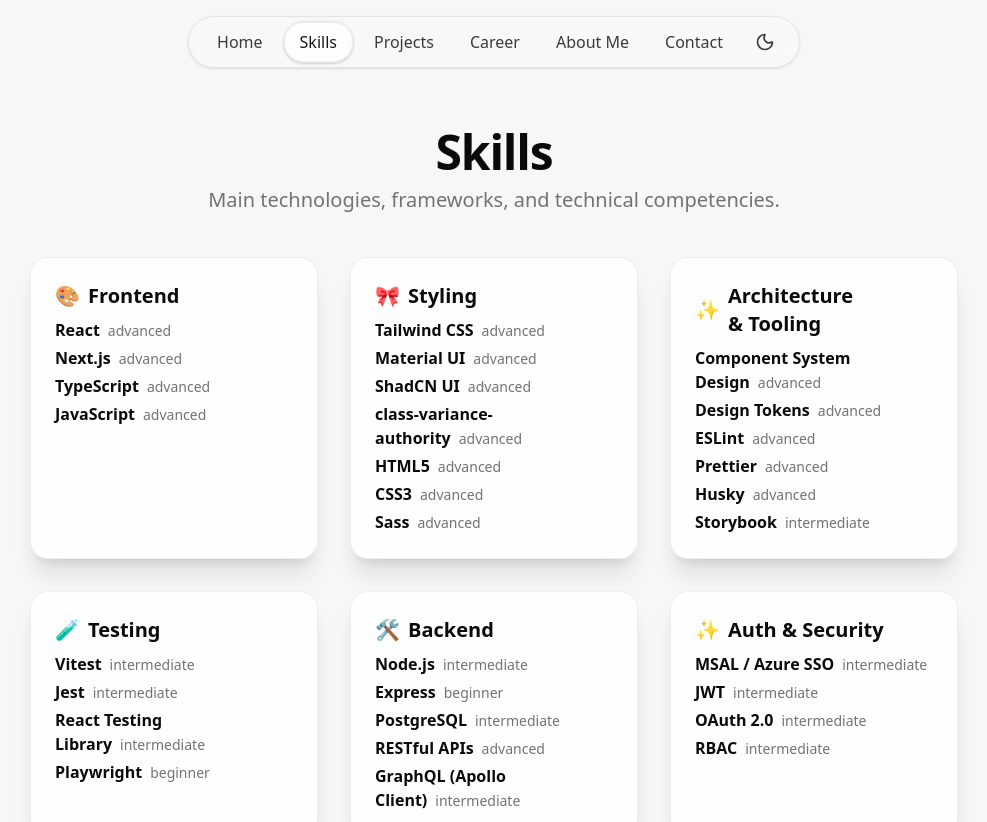
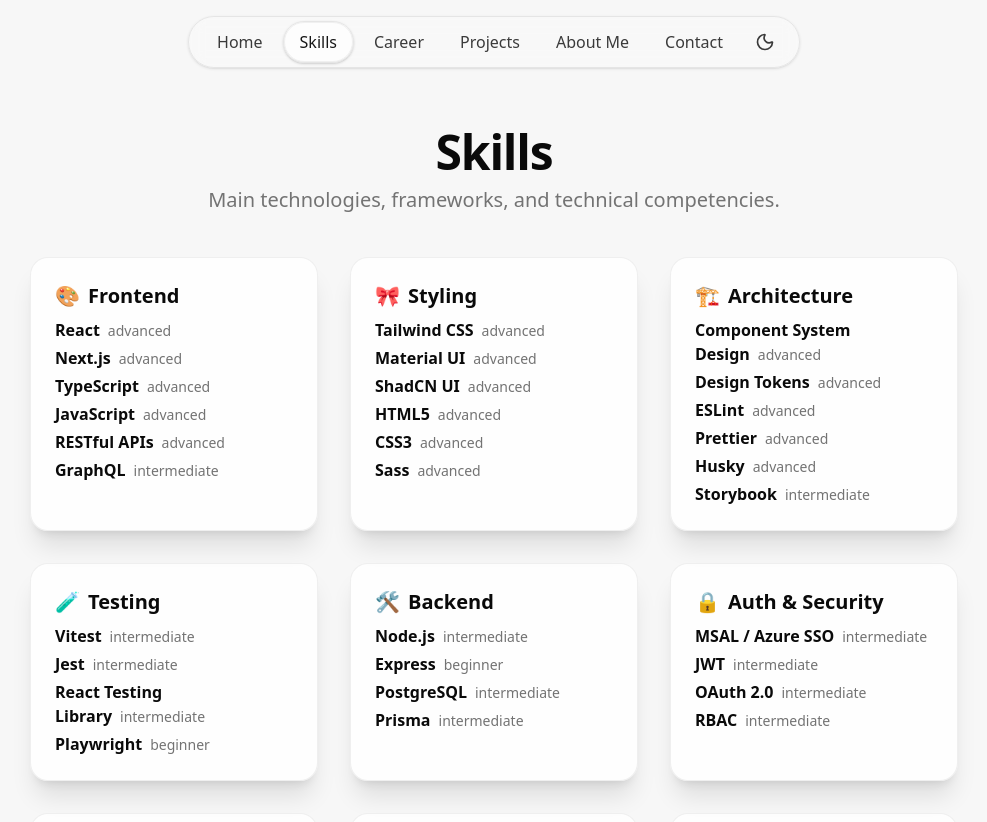
Before and after one commit to alisonbessa/my-portifolio, a Next.js app: page /skills in a window 1280 px wide. Shown: the top 822 px of the page, without its empty margins (146-1133 px from the left). Built offline with nearby package versions, Linux system fonts and the light colour scheme.

Commit message:
feat: update skills data with new entries and reorganization of categories

```diff
--- a/data/skills.ts
+++ b/data/skills.ts
@@ -13,23 +13,24 @@
   { name: 'Next.js', level: 'advanced', category: 'Frontend' },
   { name: 'TypeScript', level: 'advanced', category: 'Frontend' },
   { name: 'JavaScript', level: 'advanced', category: 'Frontend' },
+  { name: 'RESTful APIs', level: 'advanced', category: 'Frontend' },
+  { name: 'GraphQL', level: 'intermediate', category: 'Frontend' },
 
   // Styling
   { name: 'Tailwind CSS', level: 'advanced', category: 'Styling' },
   { name: 'Material UI', level: 'advanced', category: 'Styling' },
   { name: 'ShadCN UI', level: 'advanced', category: 'Styling' },
-  { name: 'class-variance-authority', level: 'advanced', category: 'Styling' },
   { name: 'HTML5', level: 'advanced', category: 'Styling' },
   { name: 'CSS3', level: 'advanced', category: 'Styling' },
   { name: 'Sass', level: 'advanced', category: 'Styling' },
 
-  // Architecture & Tooling
-  { name: 'Component System Design', level: 'advanced', category: 'Architecture & Tooling' },
-  { name: 'Design Tokens', level: 'advanced', category: 'Architecture & Tooling' },
-  { name: 'ESLint', level: 'advanced', category: 'Architecture & Tooling' },
-  { name: 'Prettier', level: 'advanced', category: 'Architecture & Tooling' },
-  { name: 'Husky', level: 'advanced', category: 'Architecture & Tooling' },
-  { name: 'Storybook', level: 'intermediate', category: 'Architecture & Tooling' },
+  // Architecture
+  { name: 'Component System Design', level: 'advanced', category: 'Architecture' },
+  { name: 'Design Tokens', level: 'advanced', category: 'Architecture' },
+  { name: 'ESLint', level: 'advanced', category: 'Architecture' },
+  { name: 'Prettier', level: 'advanced', category: 'Architecture' },
+  { name: 'Husky', level: 'advanced', category: 'Architecture' },
+  { name: 'Storybook', level: 'intermediate', category: 'Architecture' },
 
   // Testing
   { name: 'Vitest', level: 'intermediate', category: 'Testing' },
@@ -41,8 +42,7 @@
   { name: 'Node.js', level: 'intermediate', category: 'Backend' },
   { name: 'Express', level: 'beginner', category: 'Backend' },
   { name: 'PostgreSQL', level: 'intermediate', category: 'Backend' },
-  { name: 'RESTful APIs', level: 'advanced', category: 'Backend' },
-  { name: 'GraphQL (Apollo Client)', level: 'intermediate', category: 'Backend' },
+  { name: 'Prisma', level: 'intermediate', category: 'Backend' },
 
   // Auth & Security
   { name: 'MSAL / Azure SSO', level: 'intermediate', category: 'Auth & Security' },
@@ -50,12 +50,12 @@
   { name: 'OAuth 2.0', level: 'intermediate', category: 'Auth & Security' },
   { name: 'RBAC', level: 'intermediate', category: 'Auth & Security' },
 
-  // DevOps & Deployment
-  { name: 'Vercel', level: 'advanced', category: 'DevOps & Deployment' },
-  { name: 'Netlify', level: 'advanced', category: 'DevOps & Deployment' },
-  { name: 'Azure Pipelines', level: 'intermediate', category: 'DevOps & Deployment' },
-  { name: 'GitHub Actions', level: 'intermediate', category: 'DevOps & Deployment' },
-  { name: 'Docker', level: 'beginner', category: 'DevOps & Deployment' },
+  // DevOps
+  { name: 'Vercel', level: 'advanced', category: 'DevOps' },
+  { name: 'Netlify', level: 'advanced', category: 'DevOps' },
+  { name: 'Azure Pipelines', level: 'intermediate', category: 'DevOps' },
+  { name: 'GitHub Actions', level: 'intermediate', category: 'DevOps' },
+  { name: 'Docker', level: 'beginner', category: 'DevOps' },
 
   // Product & Analytics
   { name: 'Statsig', level: 'beginner', category: 'Product & Analytics' },
--- a/src/app/components/Header.tsx
+++ b/src/app/components/Header.tsx
@@ -10,8 +10,8 @@
 const sections = [
   { id: 'home', label: 'Home', icon: HomeIcon, href: '/' },
   { id: 'skills', label: 'Skills', icon: Code2, href: '/skills' },
+  { id: 'career', label: 'Career', icon: User, href: '/career' },
   { id: 'projects', label: 'Projects', icon: Briefcase, href: '/projects' },
-  { id: 'career', label: 'Career', icon: User, href: '/career' },
   { id: 'about-me', label: 'About Me', icon: Mail, href: '/about-me' },
   { id: 'contact', label: 'Contact', icon: Mail, href: '/contact' },
 ];
--- a/src/app/components/Skills.tsx
+++ b/src/app/components/Skills.tsx
@@ -10,6 +10,10 @@
   DevOps: '⚙️',
   Mobile: '📱',
   Cloud: '☁️',
+  Architecture: '🏗️',
+  'Auth & Security': '🔒',
+  'Product & Analytics': '📊',
+  Collaboration: '🤝',
   Other: '✨',
 };
 
```
